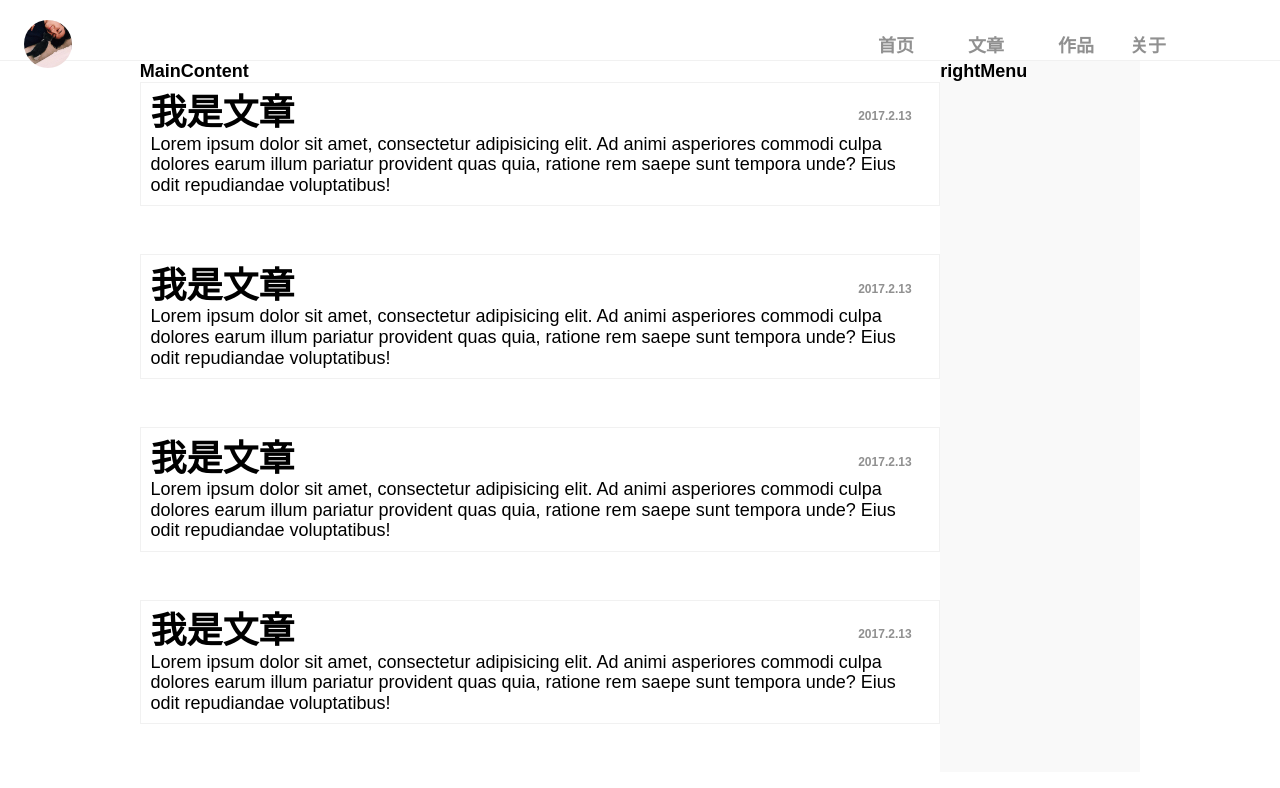
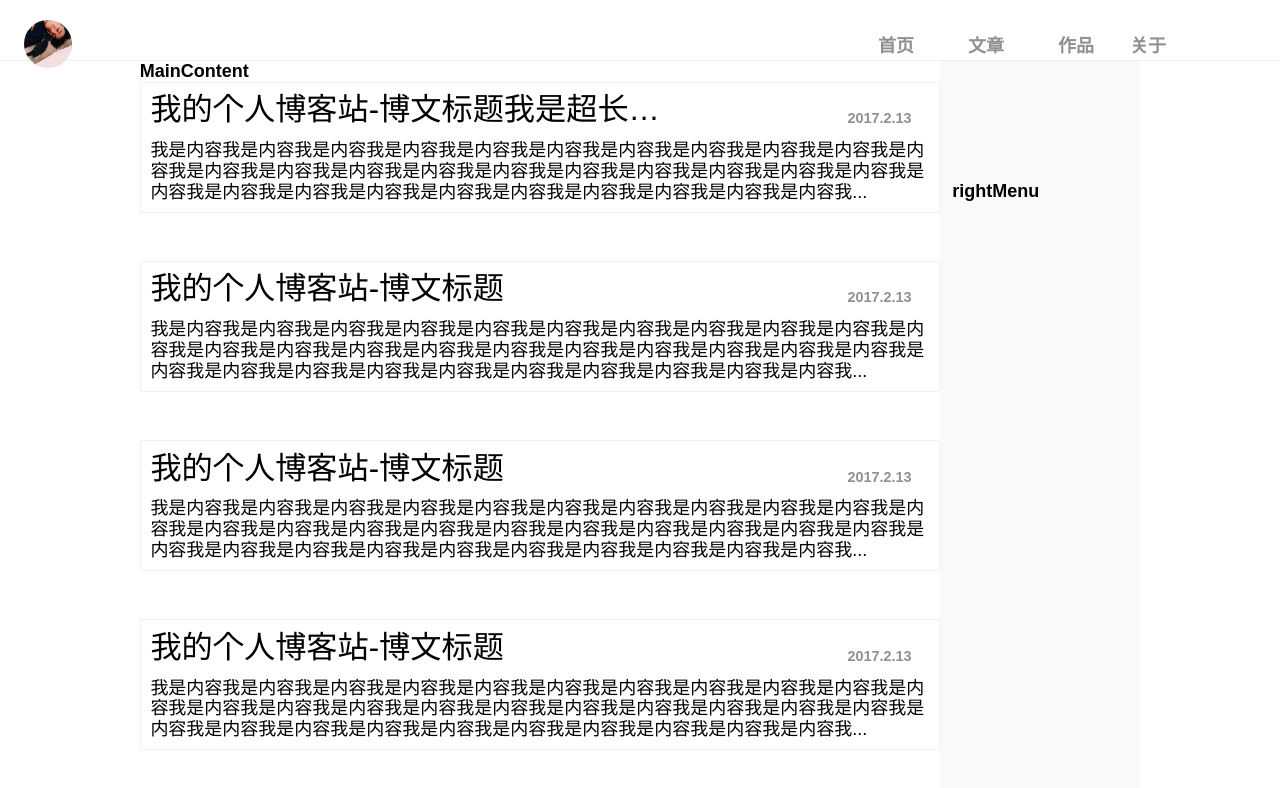
Before and after one commit to Villee/X-Blog, a Vue app: page / in a window 1280 px wide. Shown: the top 788 px of the page. Built offline with nearby package versions, Linux system fonts and the light colour scheme.

Commit message:
主页面文章列表

```diff
--- a/src/components/HeaderView.vue
+++ b/src/components/HeaderView.vue
@@ -1,5 +1,5 @@
 <template>
-  <div class="header">
+  <header class="header">
     <ul class="navigation">
       <li class="logo"><img :src="logoSrc" alt="logo"></li>
       <li><a href="#">首页</a></li>
@@ -7,7 +7,7 @@
       <li><a href="#">作品</a></li>
       <li><a href="#">关于</a></li>
     </ul>
-  </div>
+  </header>
 </template>
 <script>
   let logoSrc = require("src/assets/logo.jpg")
--- a/src/components/main/Main.vue
+++ b/src/components/main/Main.vue
@@ -31,6 +31,7 @@
 
   .right-menu {
     width: 16.67rem;
+    flex-shrink:0;
     background: rgba(128, 128, 128, 0.05);
   }
 
--- a/src/components/main/MainContent.vue
+++ b/src/components/main/MainContent.vue
@@ -2,7 +2,7 @@
   <div>
     <h2>MainContent</h2>
     <div v-for="post in posts">
-      <post-item></post-item>
+      <post-item :postInfo="post"></post-item>
     </div>
   </div>
 </template>
@@ -13,25 +13,25 @@
     data: () => {
       return {
         posts: [{
-          id: "A001",
+          postId: "A001",
           date: '2017.2.13',
-          title: "我的个人博客站跑起来啦",
-          content: "我是内容我是内容我是内容我是内容我是内容我是内容我是内容我是内容我是内容我是内容"
+          title: "我的个人博客站-博文标题我是超长的标题我是超长的标题",
+          content: "我是内容我是内容我是内容我是内容我是内容我是内容我是内容我是内容我是内容我是内容我是内容我是内容我是内容我是内容我是内容我是内容我是内容我是内容我是内容我是内容我是内容我是内容我是内容我是内容我是内容我是内容我是内容我是内容我是内容我是内容我是内容我是内容我是内容我是内容我是内容我是内容我是内容我是内容我是内容我是内容我是内容我是内容我是内容我是内容我是内容我是内容我是内容我是内容我是内容我是内容我是内容我是内容我是内容我是内容我是内容我是内容我是内容我是内容我是内容我是内容"
         }, {
-          id: "A002",
+          postId: "A002",
           date: '2017.2.13',
-          title: "我的个人博客站跑起来啦",
-          content: "我是内容我是内容我是内容我是内容我是内容我是内容我是内容我是内容我是内容我是内容"
+          title: "我的个人博客站-博文标题",
+          content: "我是内容我是内容我是内容我是内容我是内容我是内容我是内容我是内容我是内容我是内容我是内容我是内容我是内容我是内容我是内容我是内容我是内容我是内容我是内容我是内容我是内容我是内容我是内容我是内容我是内容我是内容我是内容我是内容我是内容我是内容我是内容我是内容我是内容我是内容我是内容我是内容我是内容我是内容我是内容我是内容我是内容我是内容我是内容我是内容我是内容我是内容我是内容我是内容我是内容我是内容我是内容我是内容我是内容我是内容我是内容我是内容我是内容我是内容我是内容我是内容我是内容我是内容我是内容我是内容我是内容我是内容我是内容我是内容我是内容我是内容我是内容我是内容我是内容我是内容我是内容我是内容我是内容我是内容我是内容我是内容我是内容我是内容我是内容我是内容我是内容我是内容我是内容我是内容我是内容我是内容"
         }, {
-          id: "A003",
+          postId: "A003",
           date: '2017.2.13',
-          title: "我的个人博客站跑起来啦",
-          content: "我是内容我是内容我是内容我是内容我是内容我是内容我是内容我是内容我是内容我是内容"
+          title: "我的个人博客站-博文标题",
+          content: "我是内容我是内容我是内容我是内容我是内容我是内容我是内容我是内容我是内容我是内容我是内容我是内容我是内容我是内容我是内容我是内容我是内容我是内容我是内容我是内容我是内容我是内容我是内容我是内容我是内容我是内容我是内容我是内容我是内容我是内容我是内容我是内容我是内容我是内容我是内容我是内容我是内容我是内容我是内容我是内容我是内容我是内容我是内容我是内容我是内容我是内容我是内容我是内容我是内容我是内容我是内容我是内容我是内容我是内容我是内容我是内容我是内容我是内容我是内容我是内容我是内容我是内容我是内容我是内容我是内容我是内容我是内容我是内容我是内容我是内容我是内容我是内容我是内容我是内容我是内容我是内容我是内容我是内容我是内容我是内容我是内容我是内容我是内容我是内容我是内容我是内容我是内容我是内容我是内容我是内容我是内容我是内容我是内容我是内容我是内容我是内容我是内容我是内容我是内容我是内容我是内容我是内容我是内容我是内容我是内容我是内容我是内容我是内容我是内容我是内容我是内容我是内容我是内容我是内容我是内容我是内容我是内容我是内容我是内容我是内容"
         }, {
-          id: "A004",
+          postId: "A004",
           date: '2017.2.13',
-          title: "我的个人博客站跑起来啦",
-          content: "我是内容我是内容我是内容我是内容我是内容我是内容我是内容我是内容我是内容我是内容"
+          title: "我的个人博客站-博文标题",
+          content: "我是内容我是内容我是内容我是内容我是内容我是内容我是内容我是内容我是内容我是内容我是内容我是内容我是内容我是内容我是内容我是内容我是内容我是内容我是内容我是内容我是内容我是内容我是内容我是内容我是内容我是内容我是内容我是内容我是内容我是内容我是内容我是内容我是内容我是内容我是内容我是内容我是内容我是内容我是内容我是内容我是内容我是内容我是内容我是内容我是内容我是内容我是内容我是内容我是内容我是内容我是内容我是内容我是内容我是内容我是内容我是内容我是内容我是内容我是内容我是内容我是内容我是内容我是内容我是内容我是内容我是内容我是内容我是内容我是内容我是内容我是内容我是内容我是内容我是内容我是内容我是内容我是内容我是内容我是内容我是内容我是内容我是内容我是内容我是内容我是内容我是内容我是内容我是内容我是内容我是内容我是内容我是内容我是内容我是内容我是内容我是内容我是内容我是内容我是内容我是内容我是内容我是内容我是内容我是内容我是内容我是内容我是内容我是内容我是内容我是内容我是内容我是内容我是内容我是内容我是内容我是内容我是内容我是内容我是内容我是内容我是内容我是内容我是内容我是内容我是内容我是内容我是内容我是内容我是内容我是内容我是内容我是内容我是内容我是内容我是内容我是内容我是内容我是内容我是内容我是内容我是内容我是内容我是内容我是内容我是内容我是内容我是内容我是内容我是内容我是内容"
         },]
       }
     },
--- a/src/components/main/PostItem.vue
+++ b/src/components/main/PostItem.vue
@@ -1,18 +1,32 @@
 <template>
   <div>
-    <section>
+    <section @click="goPost(postInfo.postId)">
       <div class="post-head">
-        <h2>我是文章</h2>
-        <div class="time-stamp">2017.2.13</div>
+        <div class="post-title">{{postInfo.title}}</div>
+        <div class="time-stamp">{{postInfo.date}}</div>
       </div>
-      <p>Lorem ipsum dolor sit amet, consectetur adipisicing elit. Ad animi asperiores commodi culpa dolores earum illum
-        pariatur provident quas quia, ratione rem saepe sunt tempora unde? Eius odit repudiandae voluptatibus!</p>
+      <p class="post-content">{{postInfo.content| contentOverflow}}</p>
     </section>
   </div>
 </template>
 
 <script>
-  export default {}
+  export default {
+    props: ['postInfo'],
+    filters: {
+      contentOverflow(value){
+        if (value.length > 125) {
+          value = value.substring(0, 125);
+          value += '...';
+        }
+        return value;
+      }
+    },methods:{
+          goPost(postId){
+              console.log('点击文章了'+postId);
+          }
+    }
+  }
 </script>
 
 <style scoped>
@@ -27,18 +41,39 @@
     justify-content: space-between;
   }
 
-  .time-stamp{
+  .time-stamp {
     font-weight: bold;
+    font-size: 1.2rem;
     color: #909090;
     margin-right: 1.5rem;
     margin-top: 1.5rem;
   }
 
-  h2 {
-    font-size: 3rem;
+  .post-head .post-title {
+    max-width: 45rem;
+    text-overflow: ellipsis;
+    margin: 0 0 1rem 0;
+    overflow: hidden;
+    white-space: nowrap;
+    font-size: 2.6rem;
   }
 
   section p {
     font-size: 1.5rem;
   }
+
+  .post-content {
+    max-height: 12rem;
+    text-overflow: ellipsis;
+    overflow: hidden;
+  }
+
+  @media all and (max-width: 600px ) {
+    .post-head .post-title {
+      font-size: 1.8rem;
+    }
+    .time-stamp {
+      margin-top: .5rem;
+    }
+  }
 </style>
--- a/src/components/main/RightMenu.vue
+++ b/src/components/main/RightMenu.vue
@@ -1,6 +1,8 @@
 <template>
   <div>
-    <h2>rightMenu</h2>
+    <div class="content">
+      <h2>rightMenu</h2>
+    </div>
   </div>
 </template>
 
@@ -9,3 +11,10 @@
 
   }
 </script>
+
+<style scoped>
+  .content{
+    margin-top: 10rem;
+    margin-left: 1rem;
+  }
+</style>
```
Also changed, not shown: src/components/postDetail/postDetail.vue (added, +8 -0 lines), 1 other file (tests, documents, lock files or other folders).
